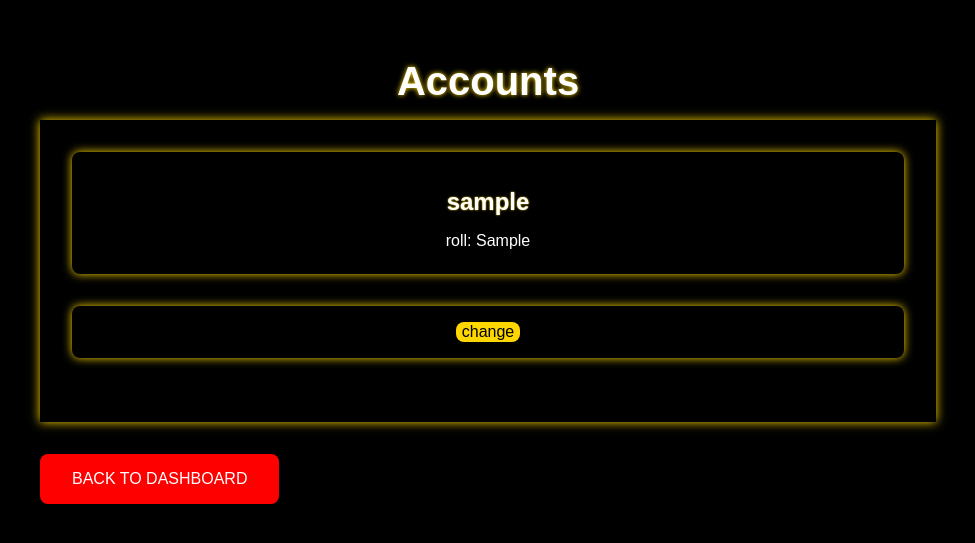
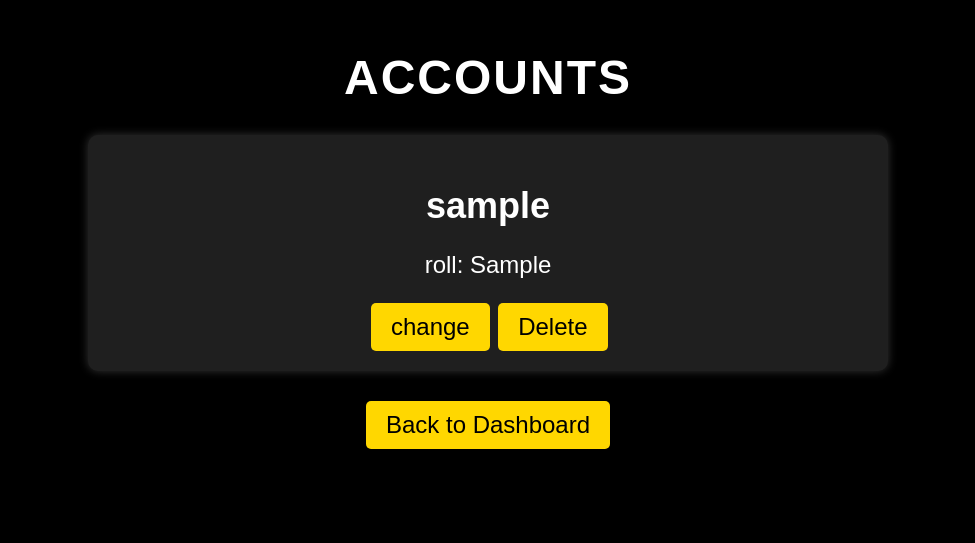
Before and after one commit to Woedroe/pomiRestaurant, a PHP site: page /temp-accountEdit.php in a window 1280 px wide. Shown: the top 543 px of the page, without its empty margins (152-1127 px from the left). Run offline with PHP 8.4, Linux system fonts and the light colour scheme; the visitor is signed in with stand-in values (Sample User, id 1); tables that the repository leaves empty or names only in its code hold one stand-in row (values such as "Sample post").

```diff
--- a/contacts.php
+++ b/contacts.php
@@ -2,6 +2,7 @@
 session_start();
 $menu = "";
 $login = "";
+$edit = "";
 require_once 'pages/conn.php';
 
 if(isset($_SESSION['username']) && isset($_SESSION['roll'])){
--- a/css/editacc.css
+++ b/css/editacc.css
@@ -1,134 +1,87 @@
 body {
-    background-color: black;
-    color: white;
+    background-color: #000000;
+    color: #ffffff;
     font-family: Arial, sans-serif;
-    font-size: 1rem;
-    margin: 0;
-    padding: 0;
   }
 
-  /* Container */
   .container {
-    margin: 0 auto;
-    max-width: 70%;
-    padding: 2rem;
-  }
-
-  /* Headings */
-  h1, h2 {
-    color: white;
+    margin: 50px auto;
+    max-width: 600px;
+    padding: 20px;
+    background-color: #1b1b1b;
+    border-radius: 10px;
+    box-shadow: 0 0 10px rgba(0, 0, 0, 0.5);
   }
 
   h1 {
-    font-size: 2.5rem;
-    margin-bottom: 1rem;
     text-align: center;
-    text-shadow: 0 0 5px gold;
+    margin-bottom: 30px;
+    color: #d4af37;
+    text-shadow: 1px 1px #000000;
   }
 
-  h2 {
-    font-size: 1.5rem;
-    margin-bottom: 0.5rem;
-    text-shadow: 0 0 2px gold;
+  .form-group {
+    margin-bottom: 20px;
   }
 
-  /* Grid */
-  .grid {
-    display: grid;
-    grid-template-columns: repeat(auto-fit, minmax(250px, 1fr));
-    grid-gap: 2rem;
+  label {
+    display: block;
+    margin-bottom: 5px;
   }
 
-  .grid-item {
-    background-color: black;
-    box-shadow: 0 0 10px gold;
-    padding: 2rem;
-    text-align: center;
+  input[type="text"],
+  input[type="password"] {
+    display: block;
+    width: 100%;
+    padding: 10px;
+    border: none;
+    border-radius: 5px;
+    background-color: #333333;
+    color: #ffffff;
+    box-shadow: inset 0 0 5px rgba(0, 0, 0, 0.5);
   }
 
-  .grid-item:hover {
-    box-shadow: 0 0 20px gold;
-  }
-
-  /* Buttons */
   .button {
-    background-color: red;
+    display: inline-block;
+    padding: 10px 20px;
     border: none;
-    border-radius: 0.5rem;
-    color: white;
-    display: inline-block;
-    font-size: 1rem;
-    margin-top: 2rem;
-    padding: 1rem 2rem;
-    text-align: center;
+    border-radius: 5px;
+    background-color: #d4af37;
+    color: #1b1b1b;
     text-decoration: none;
-    text-transform: uppercase;
-    transition: all 0.2s ease-in-out;
+    font-weight: bold;
+    transition: background-color 0.2s ease-in-out;
+    box-shadow: 0 0 5px rgba(0, 0, 0, 0.5);
+    margin-right: 10px;
+    margin-top: 10px;
   }
 
   .button:hover {
-    background-color: gold;
-    box-shadow: 0 0 10px gold;
-    color: black;
+    background-color: #c2a126;
   }
 
-  .button:active {
-    background-color: gold;
-    box-shadow: 0 0 5px gold;
-    transform: translateY(1px);
-  }
-
-  /* Account information box */
-  .account-info {
-    background-color: black;
-    border-radius: 0.5rem;
-    box-shadow: 0 0 10px gold;
-    margin-bottom: 2rem;
-    padding: 1rem;
-    text-align: center;
-  }
-
-  .account-info h2 {
-    font-size: 1.5rem;
-    margin-bottom: 0.5rem;
-    text-shadow: 0 0 2px gold;
-  }
-
-  .account-info p {
-    margin-bottom: 0.5rem;
-  }
-
-  /* Edit form box */
-  .edit-form {
-    background-color: black;
-    border-radius: 0.5rem;
-    box-shadow: 0 0 10px gold;
-    margin-bottom: 2rem;
-    padding: 1rem;
-    text-align: center;
-  }
-
-  .edit-form form {
+  .form {
     display: flex;
     flex-direction: column;
   }
 
-  .edit-form form label {
-    display: block;
-    margin-bottom: 0.5rem;
+  table {
+    width: 100%;
+    border-collapse: collapse;
+    margin-bottom: 20px;
   }
 
-  .edit-form input[type="text"] {
-    padding: 0.5rem;
-    border: none;
-    border-radius: 0.5rem;
-    margin-bottom: 1rem;
+  th {
+    background-color: #333333;
+    color: #d4af37;
+    padding: 10px;
+    text-align: left;
+    border: 1px solid #000000;
   }
 
-  .edit-form input[type="submit"] {
-    background-color: gold;
-    border: none;
-    border-radius: 0.5rem;
-    color: black;
-    font-size: 1rem;
+  td {
+    background-color: #1b1b1b;
+    color: #ffffff;
+    padding: 10px;
+    border: 1px solid #000000;
   }
--- /dev/null
+++ b/css/editmenu.css
@@ -0,0 +1,103 @@
+body {
+  background-color: #000000;
+  color: #ffffff;
+  font-family: Arial, sans-serif;
+}
+
+.container {
+  margin: 50px auto;
+  max-width: 800px;
+  text-align: center;
+}
+
+h1 {
+  font-size: 48px;
+  margin-bottom: 30px;
+  text-transform: uppercase;
+  letter-spacing: 2px;
+}
+
+.grid {
+  display: grid;
+  grid-template-columns: repeat(auto-fit, minmax(300px, 1fr));
+  grid-gap: 30px;
+}
+
+.grid-item {
+  background-color: #1f1f1f;
+  box-shadow: 0 0 10px rgba(255, 255, 255, 0.2);
+  padding: 20px;
+  border-radius: 10px;
+  overflow: hidden;
+  transition: transform 0.2s ease-out;
+}
+
+.grid-item:hover {
+  transform: scale(1.05);
+}
+
+.account-info {
+  margin-bottom: 20px;
+}
+
+.account-info h2 {
+  font-size: 36px;
+  margin-bottom: 10px;
+}
+
+.account-info p {
+  font-size: 24px;
+}
+
+.account-buttons {
+  display: flex;
+  justify-content: center;
+}
+
+.edit-form {
+  margin: 0;
+}
+
+.edit-form input[type="submit"] {
+  background-color: #ffd700;
+  color: #000000;
+  font-size: 24px;
+  border: none;
+  margin-left: -5%;
+  padding: 10px 20px;
+  border-radius: 5px;
+  cursor: pointer;
+  transition: background-color 0.2s ease-out;
+}
+.edit-form2 input[type="submit"] {
+  background-color: #ffd700;
+  color: #000000;
+  font-size: 24px;
+  border: none;
+  padding: 10px 20px;
+  margin-left: 5%;
+  border-radius: 5px;
+  cursor: pointer;
+  transition: background-color 0.2s ease-out;
+}
+
+.edit-form input[type="submit"]:hover {
+  background-color: #c0c0c0;
+}
+
+.button {
+  display: inline-block;
+  background-color: #ffd700;
+  color: #000000;
+  font-size: 24px;
+  border: none;
+  padding: 10px 20px;
+  border-radius: 5px;
+  text-decoration: none;
+  margin-top: 30px;
+  transition: background-color 0.2s ease-out;
+}
+
+.button:hover {
+  background-color: #c0c0c0;
+}
--- a/css/index.css
+++ b/css/index.css
@@ -50,10 +50,10 @@ header{
 }
 
 #log-in{
-	margin-left: 40%;
+	margin-left: 25%;
 }
 #log-out{
-	margin-left: -20%;
+	margin-left: -30%;
 }
 
 .index-body{
@@ -387,6 +387,7 @@ header{
 }
 
 .bal {
+	z-index: 999;
 	position: absolute;
 	display: flex;
 	justify-content: center;
@@ -397,6 +398,7 @@ header{
 }
 
 .error {
+	z-index: 999;
 	background-color: gray;
 	color: #fff;
 	padding: 20px;
--- a/error-log-in.php
+++ b/error-log-in.php
@@ -2,6 +2,7 @@
 session_start();
 $menu = "";
 $login = "";
+$edit = "";
 require_once 'pages/conn.php';
 
 if(isset($_SESSION['username']) && isset($_SESSION['roll'])){
@@ -81,7 +82,7 @@ if(isset($_SESSION['username']) && isset($_SESSION['roll'])){
             <div class="bal">
                 <div class="error">
                     <p>error</p>
-                    <p>something went wrong</p>
+                    <p>wrong inputs try again</p>
                     <div class="close">
                         <a href="log-in.php">x</a>
                     </div>
--- a/index.php
+++ b/index.php
@@ -2,6 +2,7 @@
 session_start();
 $menu = "";
 $login = "";
+$edit = "";
 require_once 'pages/conn.php';
 
 if(isset($_SESSION['username']) && isset($_SESSION['roll'])){
--- a/loged-In.php
+++ b/loged-In.php
@@ -2,6 +2,7 @@
 session_start();
 $menu = "";
 $login = "";
+$edit = "";
 require_once 'pages/conn.php';
 
 if(isset($_SESSION['username']) && isset($_SESSION['roll'])){
--- a/menu.php
+++ b/menu.php
@@ -2,6 +2,7 @@
 session_start();
 $menu = "";
 $login = "";
+$edit = "";
 require_once 'pages/conn.php';
 
 if(isset($_SESSION['username']) && isset($_SESSION['roll'])){
@@ -79,7 +80,7 @@ if(isset($_SESSION['username']) && isset($_SESSION['roll'])){
                     echo '<img src="' . $row['img'] . '">';
                     echo '<h1>' . $row['name'] . '</h1>';
                     echo '<p>' . $row['description'] . '</p>';
-                    echo '<span>' . $row['price'] . '</span>';
+                    echo '<span>€' . $row['price'] . '</span>';
                     echo '</div>';
                 }
 
--- a/menuAdmin.php
+++ b/menuAdmin.php
@@ -2,6 +2,7 @@
 session_start();
 $menu = "";
 $login = "";
+$edit = "";
 require_once 'pages/conn.php';
 
 if(isset($_SESSION['username']) && isset($_SESSION['roll'])){
@@ -72,13 +73,13 @@ if(isset($_SESSION['username']) && isset($_SESSION['roll'])){
 
     <div class="backgroundblack">
         <div class="addbar">
-            <form naam="login" action="temp-MemuAddScreen.php" method="POST">
+            <form name="login" action="temp-MemuAddScreen.php" method="POST" enctype="multipart/form-data">
 
                 <input type="text" name='name' placeholder="Name" required>
 
                 <input type="description" name='description' placeholder="description" required>
 
-                <input type="img" name='img' placeholder="images" required>
+                <input class="form-control" type="file" name="img" value="" />
 
                 <input type="price" name='price' placeholder="price" required>
 
--- a/temp-accountEdit.php
+++ b/temp-accountEdit.php
@@ -5,7 +5,7 @@ require_once 'pages/conn.php';
 
 if ($_SESSION['roll'] != 1) {
     echo "You don't have the required role to edit other accounts.";
-    exit();
+    header('Location: index.php');
 }
 
 $stmt = $conn->query("SELECT id, username, roll FROM users");
@@ -17,9 +17,8 @@ $stmt = $conn->query("SELECT id, username, roll FROM users");
 <head>
     <meta charset="UTF-8">
     <meta name="viewport" content="width=device-width, initial-scale=1.0">
-    <link rel="stylesheet" href="css/editacc.css">
+    <link rel="stylesheet" href="css/editmenu.css">
     <title>Accounts - Admin Panel</title>
-    <link rel="stylesheet" href="css/style.css">
 </head>
 <body>
     <div class="container">
@@ -38,6 +37,12 @@ $stmt = $conn->query("SELECT id, username, roll FROM users");
                             } ?>
                             <input type="submit" name="submit" value="change">
                         </form>
+                        <form class="edit-form2" action="temp-accountDEL.php" method="POST">
+                            <?php if (isset($row['id'])) {
+                                echo '<input type="hidden" name="id" value="' . $row['id'] . '">';
+                            } ?>
+                            <input type="submit" name="submit" value="Delete">
+                        </form>
                     </div>
                 </div>
             <?php } ?>
--- a/temp-edit-account.php
+++ b/temp-edit-account.php
@@ -39,7 +39,7 @@ if (isset($_POST['submit'])) {
     <meta charset="UTF-8">
     <meta name="viewport" content="width=device-width, initial-scale=1.0">
     <title>Edit Account - Admin Panel</title>
-    <link rel="stylesheet" href="css/style.css">
+    <link rel="stylesheet" href="css/editacc.css">
 </head>
 <body>
     <div class="container">
@@ -59,7 +59,7 @@ if (isset($_POST['submit'])) {
         </div>
         <button type="submit" name="submit" class="button">Save</button>
         </form>
-        <a href="accounts.php" class="button">Back to HomePage</a>
+        <a href="temp-accountEdit.php" class="button">Back to accounts</a>
     </div>
 </body>
 </html>
```
Also changed, not shown: temp-MemuAddScreen.php (+12 -3 lines), temp-accountDEL.php (added, +31 -0 lines).
